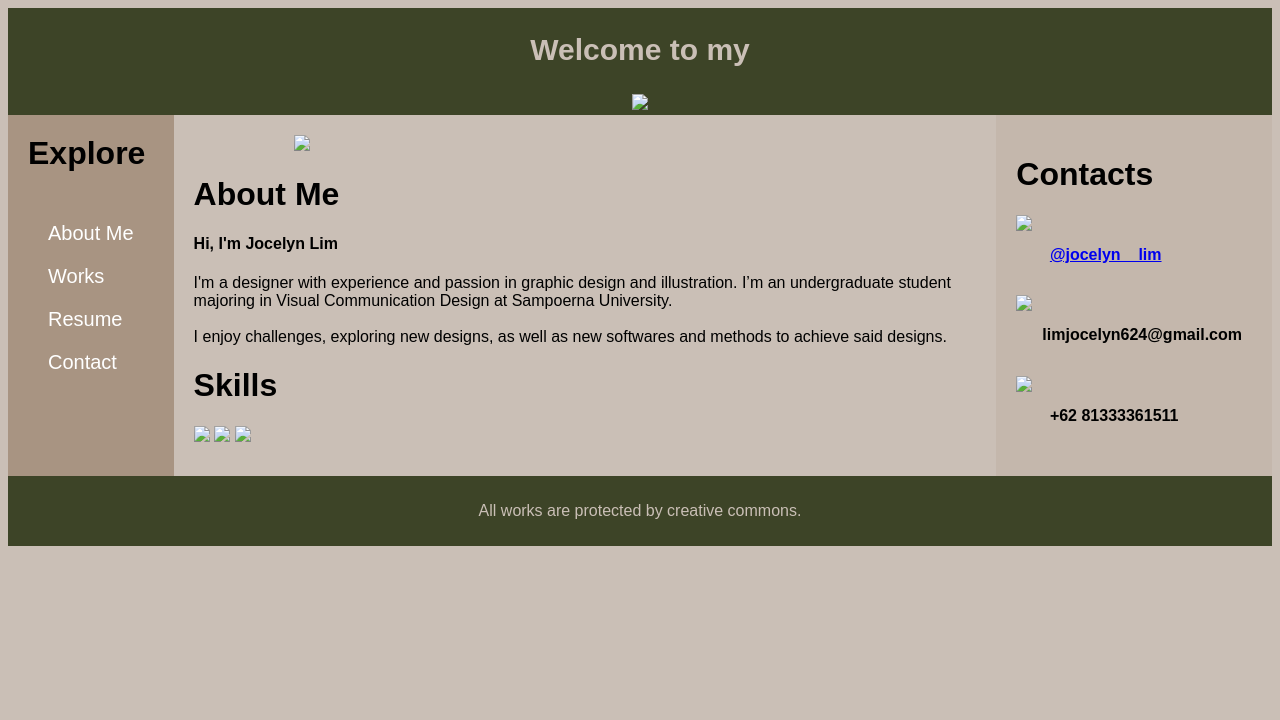
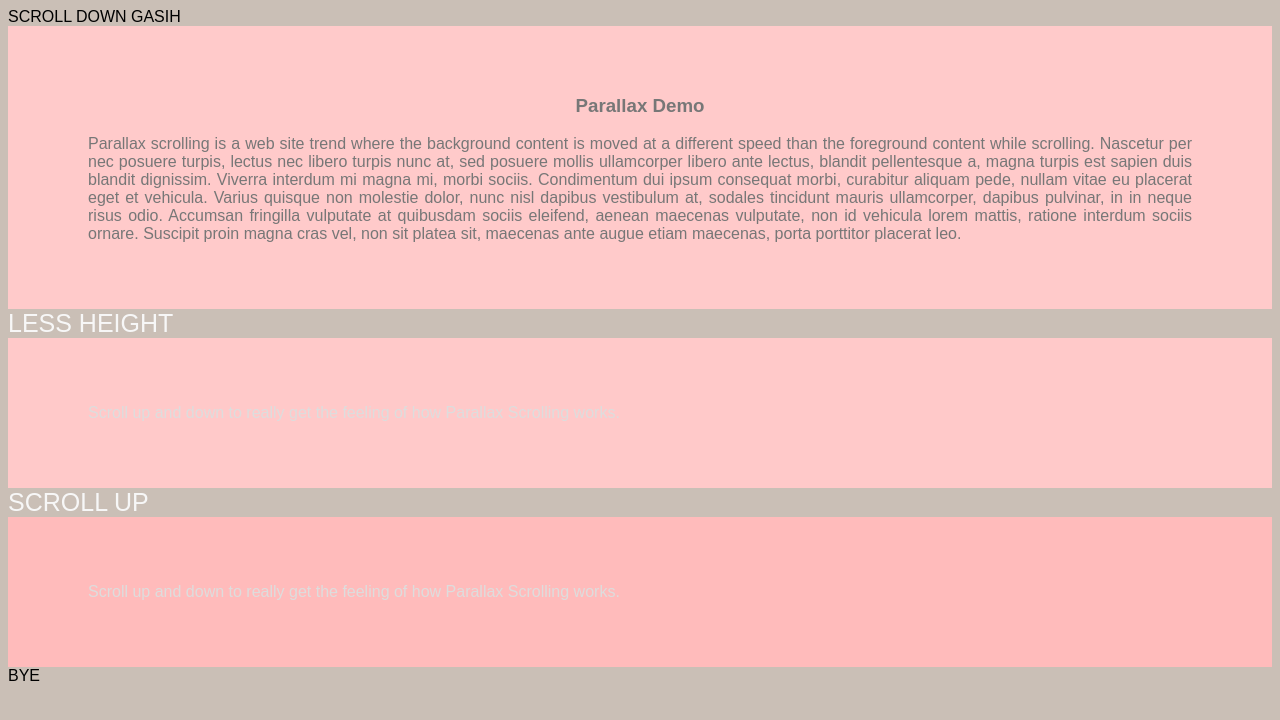
Before and after one commit to jocelynlim624/jocelynlim624.github.io, a plain HTML site: page index.html in a window 1280 px wide. Drawn offline with Linux system fonts and the light colour scheme.

Commit message:
Update index.html

```diff
--- a/index.html
+++ b/index.html
@@ -1,92 +1,53 @@
-<!DOCTYPE html>
-<html>
+<html lang="en">
 
 <head>
-  <title>Jocelyn Lim's Website</title>
-  <meta charset="UTF-8">
-  <meta name="viewport" content="width=device-width, initial-scale=1.0">
-  <link rel="stylesheet" href="style.css">
-  <link rel="stylesheet" href="https://cdnjs.cloudflare.com/ajax/libs/font-awesome/4.7.0/css/font-awesome.min.css">
-  <script src="left.js"></script>
+    <meta charset="UTF-8">
+    <meta name="viewport" content="width=device-width, initial-scale=1.0">
+    <link rel="stylesheet" href="style.css">
+    <title>Web Animation</title>
 </head>
 
 <body>
-
-  <div class="grid-container">
-    <div class="header">
-
-      <h2>Welcome to my</h2>
-      <img src="images/title.png" width="70%">
-
-    </div>
-
-    <div class="nav" id="res-left">
-      <h1>Explore</h1>
-      <ul>
-        <li> <a href="javascript:void(0);" class="icon" onclick="myFunction()">
-          <i class="fa fa-bars fa-1x" ></i>
-          </li>
-        <li><a href="index.html">About Me</a></li>
-
-        <li> <a href="javascript:void(0);" class="icon" onclick="myFunction()">
-        <a href="works.html">Works</a></li>
-
-        <li> <a href="javascript:void(0);" class="icon" onclick="myFunction()">
-          <a href="resume.html">Resume</a></li>
-
-          <li> <a href="javascript:void(0);" class="icon" onclick="myFunction()">
-          <a href="contact.html">Contact</a></li>
-      </ul>
-    </div>
-
-    <div class="middle-content">
-
-      <img src="images/Profile.svg" class="profile-photo">
-
-      <h1>About Me</h1>
-
-      <h4>Hi, I'm Jocelyn Lim</h4>
-
-      <p>
-        I'm a designer with experience and passion in graphic design and illustration. I’m an undergraduate
-        student majoring in Visual Communication Design at Sampoerna University.
-        <br><br>
-        I enjoy challenges, exploring new designs, as well as new softwares and methods to achieve said designs.
-
-      <h1>Skills</h1>
-
-      <img src="images/ai.svg" class="skills-icon">
-      <img src="images/ps.svg" class="skills-icon">
-      <img src="images/ae.svg" class="skills-icon">
-
-    </div>
-
-    <div class="right-content">
-
-      <h1>Contacts</h1>
-
-      <div class="contact">
-
-          <img class="socials-icon" src="images/Instagram.svg">
-          <a href="https://www.instagram.com/jocelyn__lim/"><h4>@jocelyn__lim</h4></a>
+    <div class="bgimg-1">
+        <div class="caption">
+        <span class="border">SCROLL DOWN GASIH</span>
+        </div>
       </div>
 
-      <div class="contact">
-        <img class="socials-icon" src="images/email.svg">
-        <h4>limjocelyn624@gmail.com</h4>
+      <div style="color: #777;background-color:rgb(255, 202, 202);text-align:center;padding:50px 80px;text-align: justify;">
+        <h3 style="text-align:center;">Parallax Demo</h3>
+        <p>Parallax scrolling is a web site trend where the background content is moved at a different speed than the foreground content while scrolling. Nascetur per nec posuere turpis, lectus nec libero turpis nunc at, sed posuere mollis ullamcorper libero ante lectus, blandit pellentesque a, magna turpis est sapien duis blandit dignissim. Viverra interdum mi magna mi, morbi sociis. Condimentum dui ipsum consequat morbi, curabitur aliquam pede, nullam vitae eu placerat eget et vehicula. Varius quisque non molestie dolor, nunc nisl dapibus vestibulum at, sodales tincidunt mauris ullamcorper, dapibus pulvinar, in in neque risus odio. Accumsan fringilla vulputate at quibusdam sociis eleifend, aenean maecenas vulputate, non id vehicula lorem mattis, ratione interdum sociis ornare. Suscipit proin magna cras vel, non sit platea sit, maecenas ante augue etiam maecenas, porta porttitor placerat leo.</p>
       </div>
 
-      <div class="contact">
-      <img class="socials-icon" src="images/phone.svg">
-      <h4>+62 81333361511</h4>
-    </div>
-    </div>
+      <div class="bgimg-2">
+        <div class="caption">
+        <span class="border" style="background-color:transparent;font-size:25px;color: #f7f7f7;">LESS HEIGHT</span>
+        </div>
+      </div>
 
-    <div class="footer">
-      <p>All works are protected by creative commons.</p>
-    </div>
-  </div>
+      <div style="position:relative;">
+        <div style="color:#ddd;background-color:#ffc9c9;text-align:center;padding:50px 80px;text-align: justify;">
+        <p>Scroll up and down to really get the feeling of how Parallax Scrolling works.</p>
+        </div>
+      </div>
 
+      <div class="bgimg-3">
+        <div class="caption">
+        <span class="border" style="background-color:transparent;font-size:25px;color: #f7f7f7;">SCROLL UP</span>
+        </div>
+      </div>
+
+      <div style="position:relative;">
+        <div style="color:#ddd;background-color:#ffbbbb;text-align:center;padding:50px 80px;text-align: justify;">
+        <p>Scroll up and down to really get the feeling of how Parallax Scrolling works.</p>
+        </div>
+      </div>
+
+      <div class="bgimg-1">
+        <div class="caption">
+        <span class="border">BYE</span>
+        </div>
+      </div>
 </body>
 
 </html>
```
